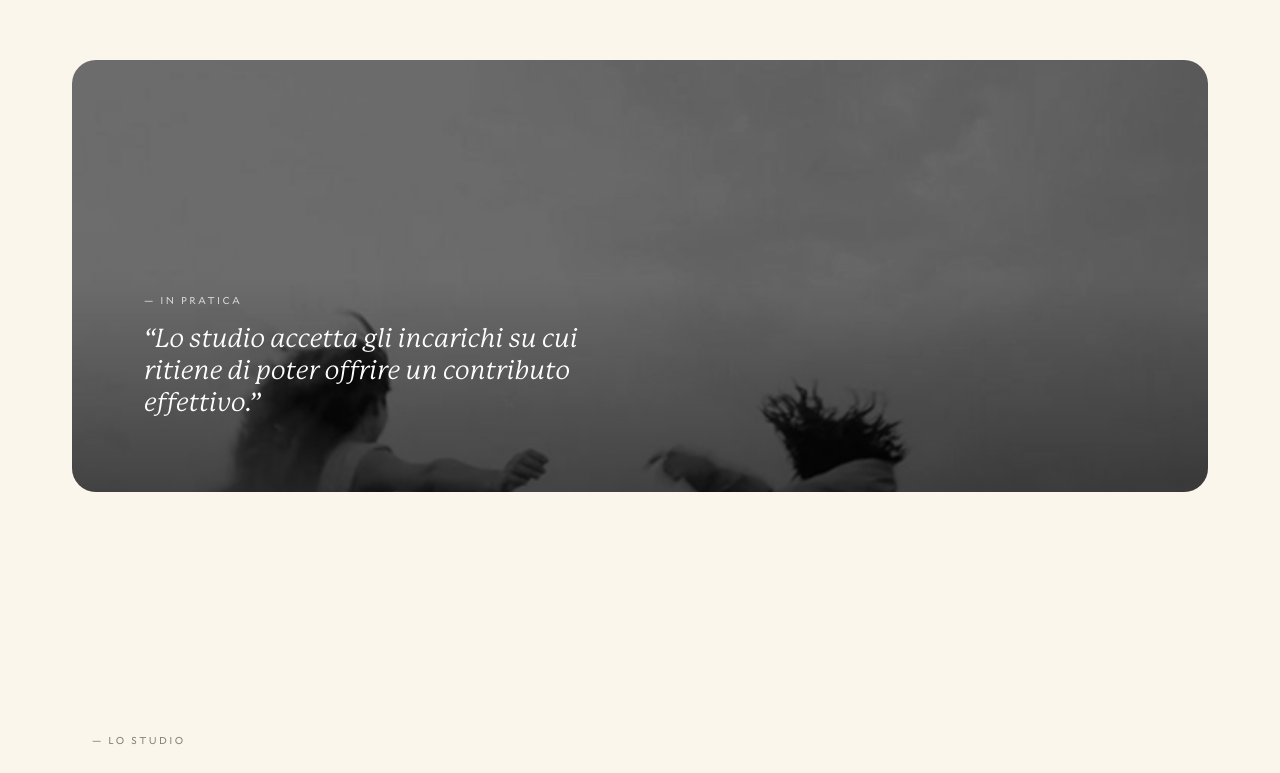
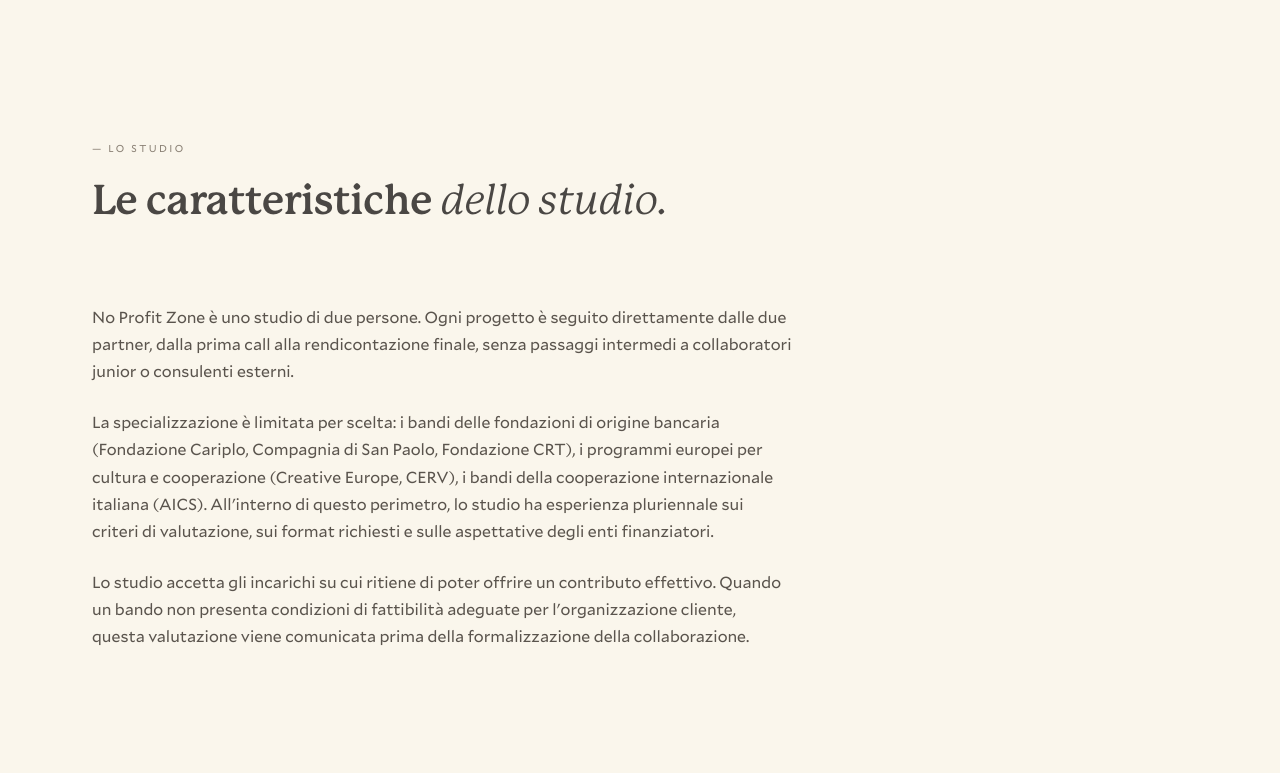
Before and after one commit to Giadasamw/noprofitzone_deploying, a Next.js app: page / in a window 1280 px wide. Shown: the part 4236-5009 px from the top of the page. Built offline with nearby package versions, Linux system fonts and the light colour scheme.

Commit message:
remove "IN PRATICA" card from FeatureBleed component

```diff
--- a/src/app/page.tsx
+++ b/src/app/page.tsx
@@ -3,7 +3,6 @@ import Hero from "@/components/Hero";
 import Narrative from "@/components/Narrative";
 import Services from "@/components/Services";
 import Method from "@/components/Method";
-import FeatureBleed from "@/components/FeatureBleed";
 import WhyBoutique from "@/components/WhyBoutique";
 import ForWhom from "@/components/ForWhom";
 import About from "@/components/About";
@@ -19,7 +18,6 @@ export default function Home() {
         <Narrative />
         <Services />
         <Method />
-        <FeatureBleed />
         <WhyBoutique />
         <ForWhom />
         <About />
```
